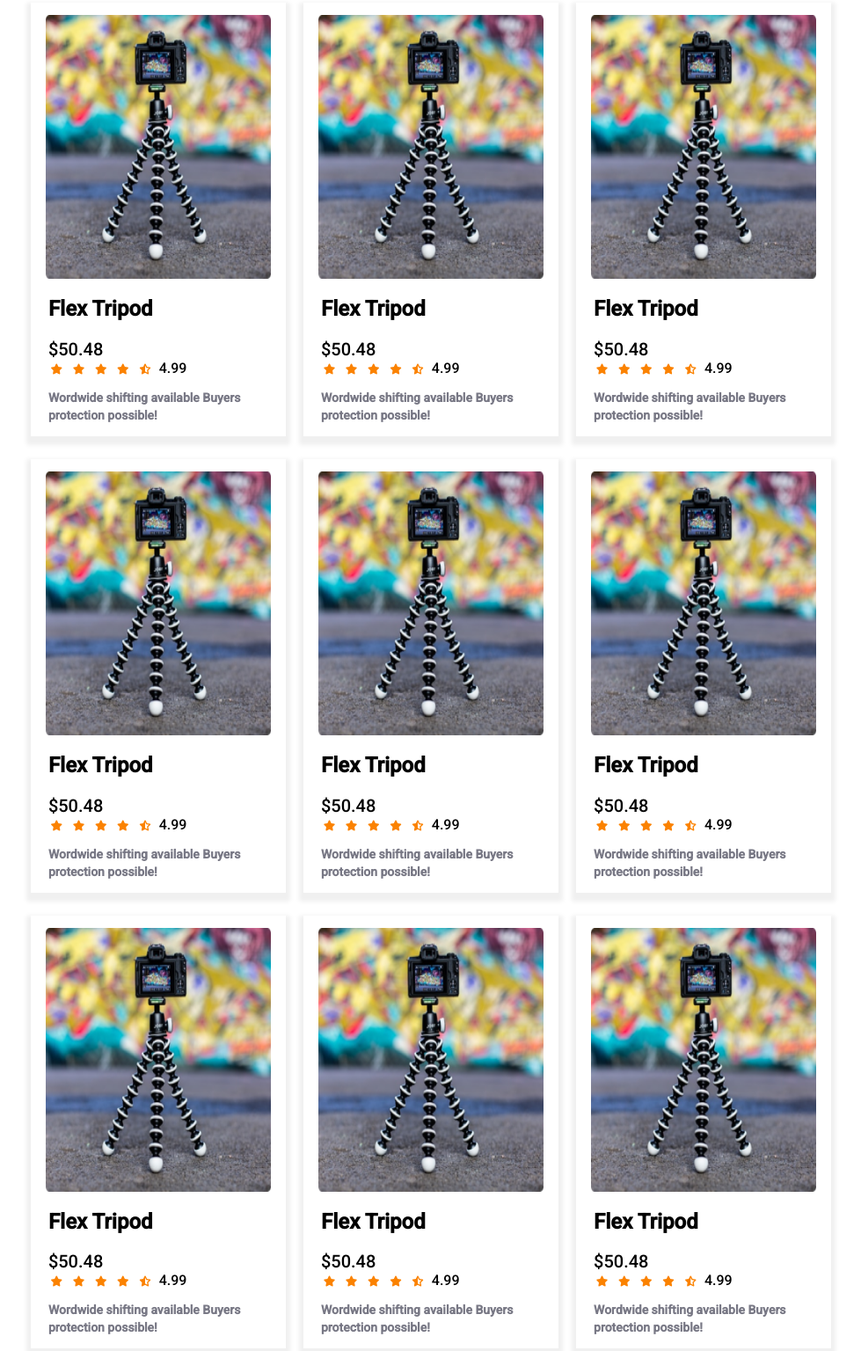
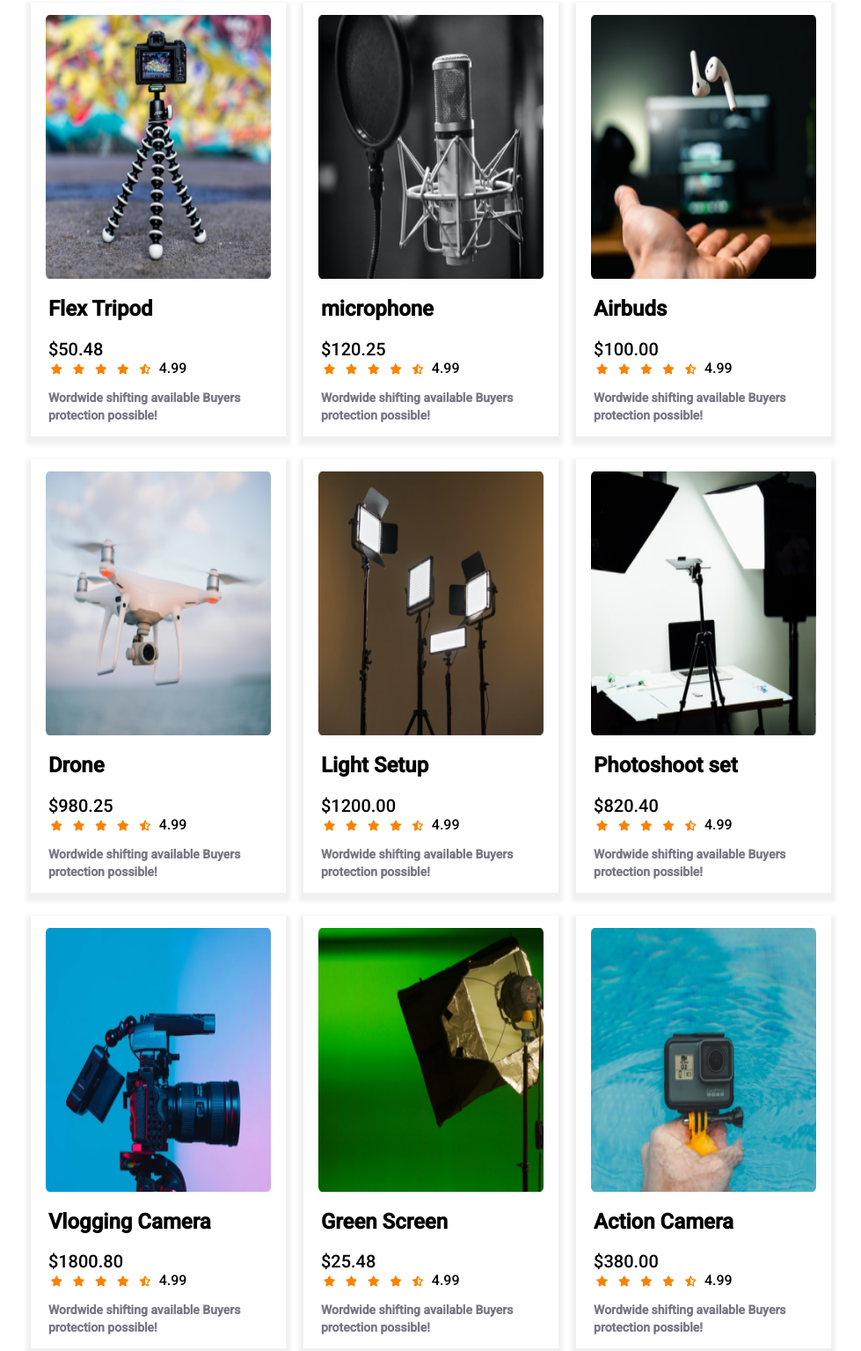
Before and after one commit to Fajla-Rabby/second-assignment, a plain HTML site: page index.html in a window 1280 px wide. Shown: the part 899-2435 px from the top of the page at 88% size, without its empty margins (150-1129 px from the left). Drawn offline with Linux system fonts and the light colour scheme.

Commit message:
final touch

```diff
--- a/index.html
+++ b/index.html
@@ -24,8 +24,9 @@
         <section class="flex">
             <div class="half">
                 <h1>Start your Journey as Influencer</h1>
-                <p style="margin-bottom: 5%;">Lorem ipsum dolor sit amet, consectetur adipiscing elit. Sem
-                    vestibulum sed scelerisque eros. Lectus faucibus.</p>
+                <p style="margin-bottom: 5%;">Influencer marketing is a form of social media marketing involving
+                    endorsements and product placement from influencers, people and organizations who have a purported
+                    expert level of knowledge or social influence in their field.</p>
                 <a class="button" target="_blank" href="www.google.com">Preebook now <i
                         class="fas fa-arrow-right"></i></a>
             </div>
@@ -71,11 +72,11 @@
                 </div>
                 <div class="collection" id="box">
                     <div class="img">
-                        <img src="images/tripod.png" alt="">
+                        <img src="images/mic.png" alt="">
                     </div>
                     <div class="details">
-                        <h2>Flex Tripod</h2>
-                        <span id="price">$50.48</span>
+                        <h2>microphone</h2>
+                        <span id="price">$120.25</span>
                         <div class="rating-and-stuff">
                             <i class="fas fa-star filled"></i>
                             <i class="fas fa-star filled"></i>
@@ -91,11 +92,12 @@
                 </div>
                 <div class="collection" id="box">
                     <div class="img">
-                        <img src="images/tripod.png" alt="">
+                        <img src="images/airpod.png" alt="">
                     </div>
                     <div class="details">
-                        <h2>Flex Tripod</h2>
-                        <span id="price">$50.48</span>
+                        <h2>Airbuds</h2>
+                        <span id="price">$100.00
+                        </span>
                         <div class="rating-and-stuff">
                             <i class="fas fa-star filled"></i>
                             <i class="fas fa-star filled"></i>
@@ -111,11 +113,12 @@
                 </div>
                 <div class="collection" id="box">
                     <div class="img">
-                        <img src="images/tripod.png" alt="">
+                        <img src="images/drone.png" alt="">
                     </div>
                     <div class="details">
-                        <h2>Flex Tripod</h2>
-                        <span id="price">$50.48</span>
+                        <h2>Drone</h2>
+                        <span id="price">$980.25
+                        </span>
                         <div class="rating-and-stuff">
                             <i class="fas fa-star filled"></i>
                             <i class="fas fa-star filled"></i>
@@ -131,11 +134,13 @@
                 </div>
                 <div class="collection" id="box">
                     <div class="img">
-                        <img src="images/tripod.png" alt="">
+                        <img src="images/lights.png" alt="">
                     </div>
                     <div class="details">
-                        <h2>Flex Tripod</h2>
-                        <span id="price">$50.48</span>
+                        <h2>Light Setup
+                        </h2>
+                        <span id="price">$1200.00
+                        </span>
                         <div class="rating-and-stuff">
                             <i class="fas fa-star filled"></i>
                             <i class="fas fa-star filled"></i>
@@ -151,11 +156,13 @@
                 </div>
                 <div class="collection" id="box">
                     <div class="img">
-                        <img src="images/tripod.png" alt="">
+                        <img src="images/setup.png" alt="">
                     </div>
                     <div class="details">
-                        <h2>Flex Tripod</h2>
-                        <span id="price">$50.48</span>
+                        <h2>Photoshoot set
+                        </h2>
+                        <span id="price">$820.40
+                        </span>
                         <div class="rating-and-stuff">
                             <i class="fas fa-star filled"></i>
                             <i class="fas fa-star filled"></i>
@@ -171,11 +178,13 @@
                 </div>
                 <div class="collection" id="box">
                     <div class="img">
-                        <img src="images/tripod.png" alt="">
+                        <img src="images/camera.png" alt="">
                     </div>
                     <div class="details">
-                        <h2>Flex Tripod</h2>
-                        <span id="price">$50.48</span>
+                        <h2>Vlogging Camera
+                        </h2>
+                        <span id="price">$1800.80
+                        </span>
                         <div class="rating-and-stuff">
                             <i class="fas fa-star filled"></i>
                             <i class="fas fa-star filled"></i>
@@ -191,11 +200,13 @@
                 </div>
                 <div class="collection" id="box">
                     <div class="img">
-                        <img src="images/tripod.png" alt="">
+                        <img src="images/single-light.png" alt="">
                     </div>
                     <div class="details">
-                        <h2>Flex Tripod</h2>
-                        <span id="price">$50.48</span>
+                        <h2>Green Screen
+                        </h2>
+                        <span id="price">$25.48
+                        </span>
                         <div class="rating-and-stuff">
                             <i class="fas fa-star filled"></i>
                             <i class="fas fa-star filled"></i>
@@ -211,11 +222,13 @@
                 </div>
                 <div class="collection" id="box">
                     <div class="img">
-                        <img src="images/tripod.png" alt="">
+                        <img src="images/action.png" alt="">
                     </div>
                     <div class="details">
-                        <h2>Flex Tripod</h2>
-                        <span id="price">$50.48</span>
+                        <h2>Action Camera
+                        </h2>
+                        <span id="price">$380.00
+                        </span>
                         <div class="rating-and-stuff">
                             <i class="fas fa-star filled"></i>
                             <i class="fas fa-star filled"></i>
@@ -244,7 +257,7 @@
             </div>
             <div class="feature-paragraph">
                 <h1 class="feature-heading">Featured products at one place</h1>
-                <p>The influence of product features on brand switching: the case of magnetic resonance imaging equipment
+                <p>get your product at our place by signing up and order your product and Start your Journey as Influencer
                 </p>
                 <br>
                 <button class="feature-button" href=""> <b>Join Now <i class="fas fa-arrow-right"></i></b> </button>
```
